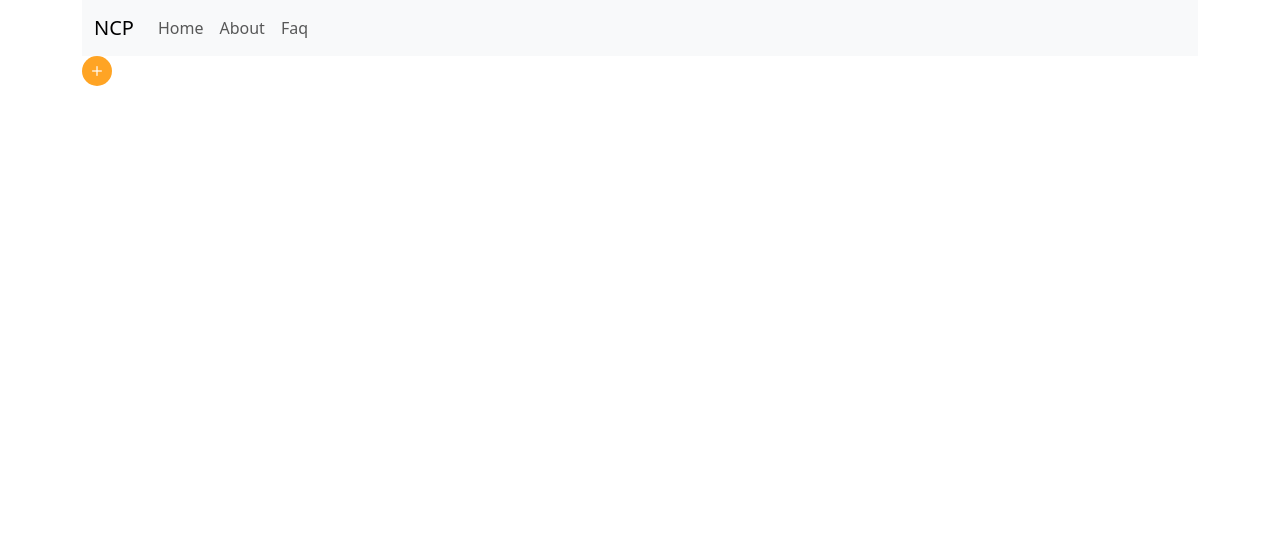
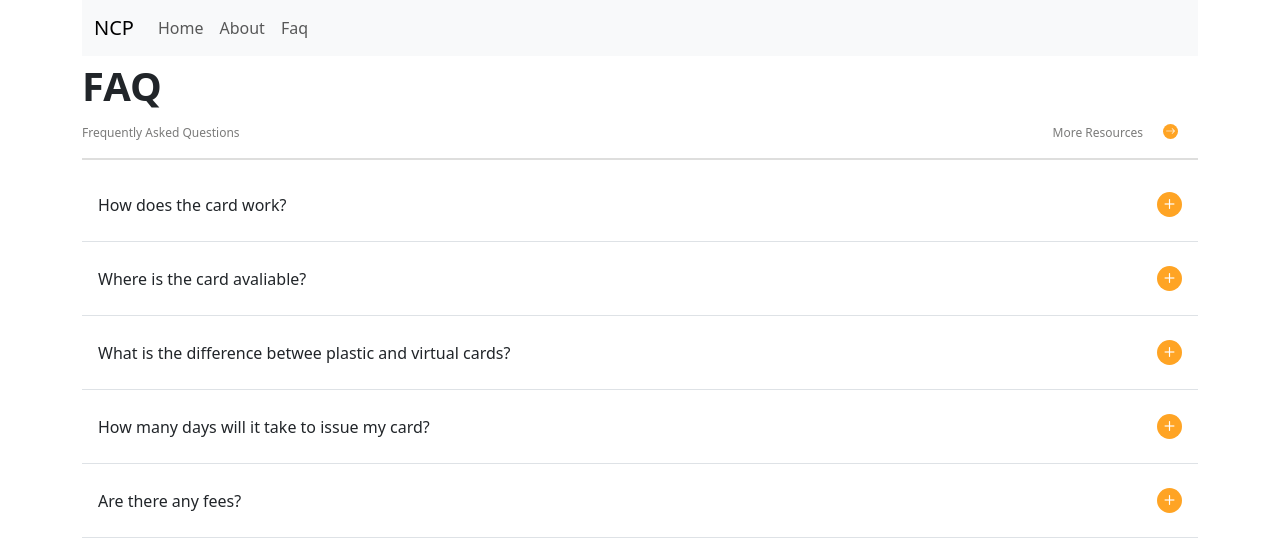
Before and after one commit to Lynn0612/NCP, a React (Create React App) app: page /faq in a window 1280 px wide. Shown: the top 552 px of the page. Built offline with nearby package versions, Linux system fonts and the light colour scheme.

Commit message:
feature:修改FAQ中的icon樣式

```diff
--- a/src/components/Faq/index.js
+++ b/src/components/Faq/index.js
@@ -7,14 +7,11 @@ import 'bootstrap/dist/js/bootstrap.bundle.min';
 
 const Faq = () => {
     return (
-        <div className="circle">
-            <i class="bi bi-plus"></i>
-        </div>
-        /* <div className="faq">
+        <div className="faq">
             <div>
                 <p class="fw-bold fs-1 m-0">FAQ</p>
                 <span class="py-2 d-flex justify-content-between align-items-center">Frequently Asked Questions
-                    <span class="m-0"> More Resources<img src="./right.svg" alt="FAQ Icon" class="righticon" /></span>
+                    <span class="d-flex justify-content-between"> More Resources <div className="circleBg"><i class="bi bi-arrow-right"></i></div></span>
                 </span>
             </div>
             <hr class="hr my-2"></hr>
@@ -30,11 +27,13 @@ const Faq = () => {
                         aria-controls="collapseExample"
                     >
                         How does the card work?
-                        <img src="./FAQ icon.svg" alt="FAQ Icon" class="icon" />
+                        <div className="circle">
+                            <i class="bi bi-plus"></i>
+                        </div>
                     </div>
                     <div class="collapse mt-2" id="collapse1">
                         <div class="p-3">
-                        Frequently Asked Questions
+                            Frequently Asked Questions
                         </div>
                     </div>
                 </li>
@@ -49,11 +48,13 @@ const Faq = () => {
                         aria-controls="collapseExample"
                     >
                         Where is the card avaliable?
-                        <img src="./FAQ icon.svg" alt="FAQ Icon" class="icon" />
+                        <div className="circle">
+                            <i class="bi bi-plus"></i>
+                        </div>
                     </div>
                     <div class="collapse mt-2" id="collapse2">
                         <div class="p-3">
-                        Frequently Asked Questions
+                            Frequently Asked Questions
                         </div>
                     </div>
                 </li>
@@ -68,11 +69,13 @@ const Faq = () => {
                         aria-controls="collapseExample"
                     >
                         What is the difference betwee plastic and virtual cards?
-                        <img src="./FAQ icon.svg" alt="FAQ Icon" class="icon" />
+                        <div className="circle">
+                            <i class="bi bi-plus"></i>
+                        </div>
                     </div>
                     <div class="collapse mt-2" id="collapse3">
                         <div class="p-3">
-                        Frequently Asked Questions
+                            Frequently Asked Questions
                         </div>
                     </div>
                 </li>
@@ -87,11 +90,13 @@ const Faq = () => {
                         aria-controls="collapseExample"
                     >
                         How many days will it take to issue my card?
-                        <img src="./FAQ icon.svg" alt="FAQ Icon" class="icon" />
+                        <div className="circle">
+                            <i class="bi bi-plus"></i>
+                        </div>
                     </div>
                     <div class="collapse mt-2" id="collapse4">
                         <div class="p-3">
-                        Frequently Asked Questions
+                            Frequently Asked Questions
                         </div>
                     </div>
                 </li>
@@ -106,16 +111,19 @@ const Faq = () => {
                         aria-controls="collapseExample"
                     >
                         Are there any fees?
-                        <img src="./FAQ icon.svg" alt="FAQ Icon" class="icon" />
+                        <div className="circle">
+                            <i class="bi bi-plus"></i>
+                        </div>
                     </div>
                     <div class="collapse mt-2" id="collapse5">
                         <div class="p-3">
-                        Frequently Asked Questions
+                            Frequently Asked Questions
                         </div>
                     </div>
                 </li>
+                <li class="list-group-item py-4"></li>
             </ul>
-        </div> */
+        </div>
     )
 }
 export default Faq
--- a/src/components/Faq/style.scss
+++ b/src/components/Faq/style.scss
@@ -13,13 +13,26 @@
 }
 
 .circle {
-    width: 30px;
-    height: 30px;
+    width: 25px;
+    height: 25px;
     background-color: var(--ncp-yellow);
     color: white;
     display: flex;
-    align-content: center;
+    align-items: center;
     justify-content: center;
     font-size: 20px;
     border-radius: 50%;
 }
+
+.circleBg {
+    width: 15px;
+    height: 15px;
+    background-color: var(--ncp-yellow);
+    color: white;
+    display: flex;
+    align-items: center;
+    justify-content: center;
+    font-size: 10px;
+    border-radius: 50%;
+    margin: 0 20px;
+}
```
